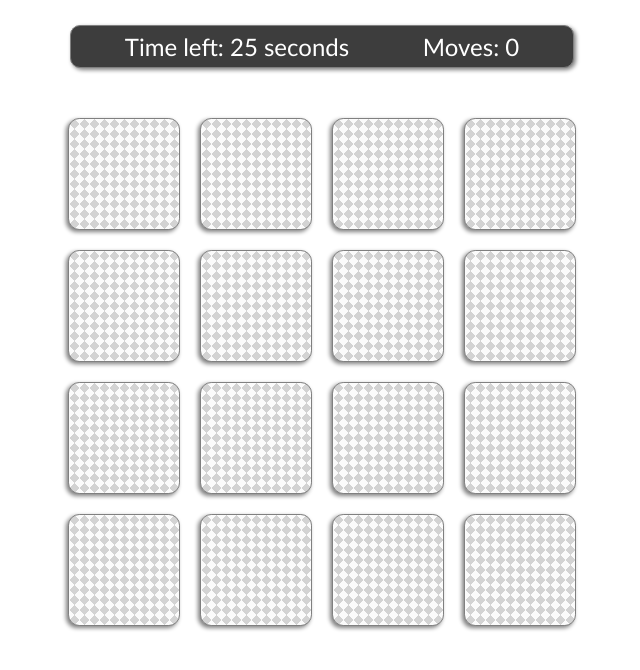
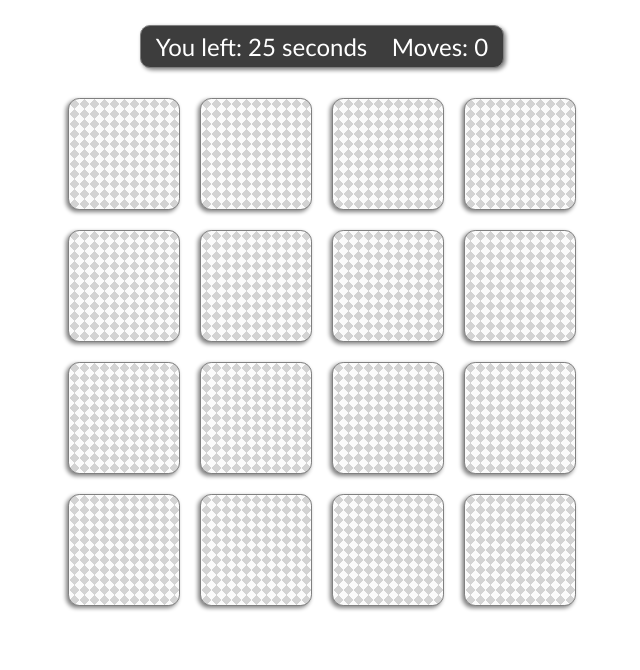
Before and after one commit to xybaii/memorycardgame, a plain HTML site: page index.html in a window 1280 px wide. Shown: the part 84-754 px from the top of the page, without its empty margins (318-958 px from the left). Drawn offline with nearby package versions, Linux system fonts and the light colour scheme.

Commit message:
shorten box for time & move count

```diff
--- a/app.js
+++ b/app.js
@@ -65,6 +65,7 @@ $(() => {
   let hasWon = false;
   let moves = 0;
 
+  // add event handler to cards
   const handleCardClick = (event) => {
     const clickedCard = $(event.currentTarget);
     incrementMoves();
@@ -79,13 +80,15 @@ $(() => {
     }
   };
 
+  // Count number of moves
   const incrementMoves = () => moves++;
 
   const updateCountdownAndMoves = () => {
     const countdown = $(".countdown");
-    countdown.html(`Time left: ${timeLeft} seconds&nbsp;&nbsp;&nbsp;&nbsp;&nbsp;&nbsp;&nbsp;&nbsp;&nbsp;&nbsp;&nbsp;&nbsp;Moves: ${moves}`);
+    countdown.html(`You left: ${timeLeft} seconds&nbsp;&nbsp;&nbsp;&nbsp;Moves: ${moves}`);
   };
 
+  // Open cards
   const canOpenCard = (card) => card.hasClass("card-back") && !isComparing;
 
   const openCard = (card) => {
@@ -95,6 +98,7 @@ $(() => {
 
   const twoCardsAreOpen = () => openedCards.length === 2;
 
+  // Compare cards
   const compareCards = () => {
     isComparing = true;
     const [firstCard, secondCard] = openedCards;
@@ -108,6 +112,7 @@ $(() => {
     }
   };
 
+  // Check cards match
   const cardsMatch = (firstLetter, secondLetter) => firstLetter === secondLetter;
 
   const handleMatchingCards = () => {
@@ -121,6 +126,7 @@ $(() => {
     isComparing = false;
   };
 
+  // If cards don't match, flip them back over
   const handleNonMatchingCards = (firstCard, secondCard) => {
     setTimeout(() => {
       firstCard.toggleClass("card-back");
@@ -132,27 +138,30 @@ $(() => {
 
   $(".card").on("click", handleCardClick);
 
+  // Create countdown timer
   let timeLeft = 30;
   const countdown = $("<div>")
     .addClass("countdown")
-    .html(`Time left: ${timeLeft} seconds&nbsp;&nbsp;&nbsp;&nbsp;&nbsp;&nbsp;&nbsp;&nbsp;&nbsp;&nbsp;&nbsp;&nbsp;Moves: ${moves}`);
+    .html(`You left: ${timeLeft} seconds&nbsp;&nbsp;&nbsp;&nbsp;Moves: ${moves}`);
   $(".gameboard").before(countdown);
 
   const updateCountdown = () => {
     const countdown = $(".countdown");
-    countdown.html(`Time left: ${timeLeft} seconds&nbsp;&nbsp;&nbsp;&nbsp;&nbsp;&nbsp;&nbsp;&nbsp;&nbsp;&nbsp;&nbsp;&nbsp;Moves: ${moves}`);
+    countdown.html(`You left: ${timeLeft} seconds&nbsp;&nbsp;&nbsp;&nbsp;Moves: ${moves}`);
   };
 
+  // End the game if time runs out
   const endGame = () => {
     clearInterval(countdownInterval);
     $(".card.card-back").toggleClass("card-back");
-    setTimeout(() => showBanner("Game over!", "red"), 300);
+    setTimeout(() => showBanner("Time's up!", "red"), 300);
   };
 
   const winGame = () => {
     clearInterval(countdownInterval);
   };
 
+  // Run the countdown timer
   const countdownInterval = setInterval(() => {
     timeLeft--;
     updateCountdown();
@@ -163,5 +172,4 @@ $(() => {
       endGame();
     }
   }, 1000);
-
 });
--- a/main.css
+++ b/main.css
@@ -10,7 +10,7 @@ body {
     height: 30vh;
     max-width: 540px;
     min-width: 540px;
-    margin: 40px auto 0;
+    margin: 20px auto 0;
   }
 
 .card {
@@ -49,8 +49,9 @@ body {
   }
   .countdown {
     display: inline-block;
-    width: 490px;
+    width: 350px;
     padding: 0.5%;
+    justify-content: center;
     align-items: center;
     border: 1px solid grey;
     box-shadow: 2px 2px 4px grey;
```
